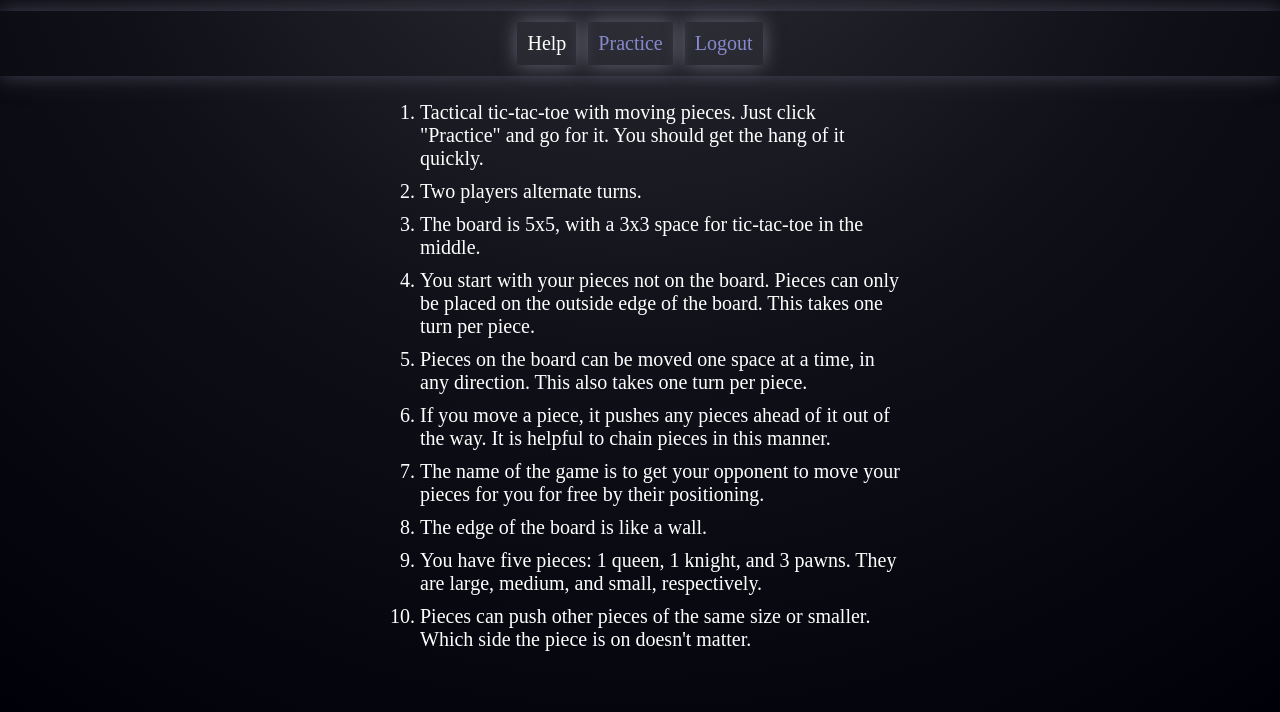
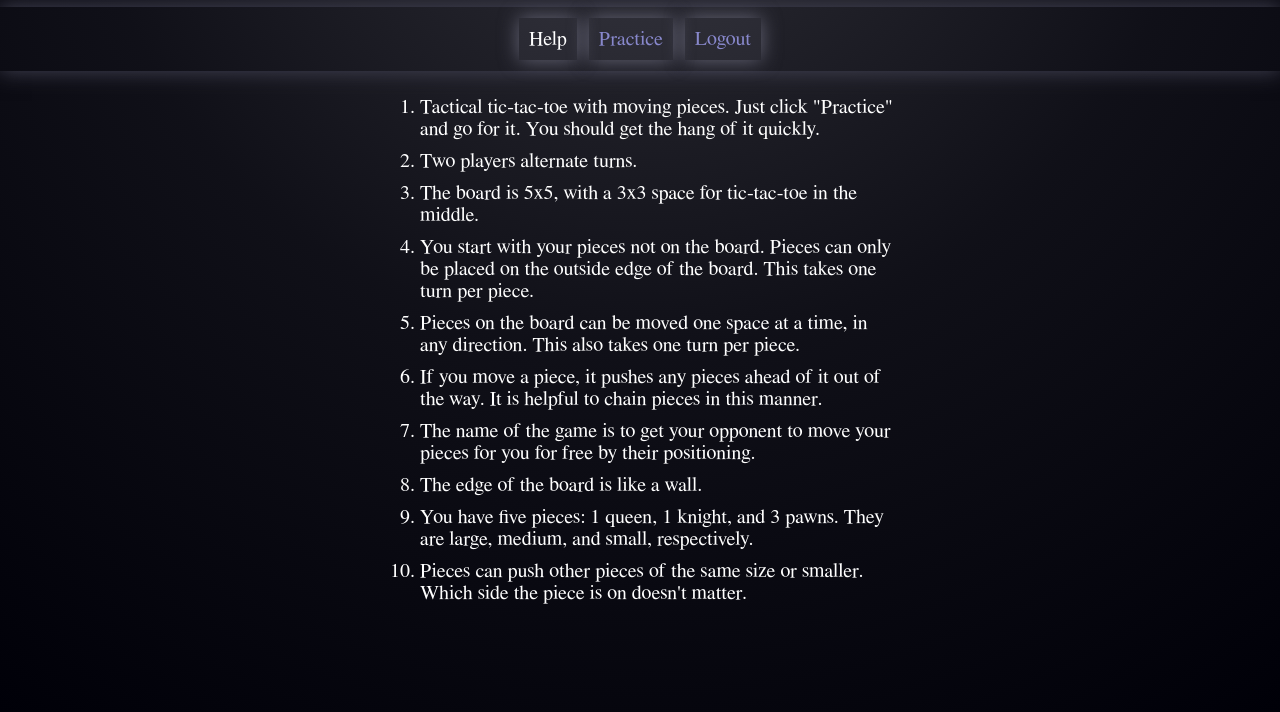
Before and after one commit to knighton/toetactic, a website: page src/help_in.html in a window 1280 px wide. Shown: the part 213-925 px from the top of the page. Drawn offline with nearby package versions, Linux system fonts and the light colour scheme.

Commit message:
FreeSerif (displaying board pieces in Chrome).

```diff
--- a/src/help_in.html
+++ b/src/help_in.html
@@ -11,6 +11,7 @@ body {
         #000008 100%
     );
     height: 100%;
+    font-family: FreeSerif;
 }
 a:link {
     text-decoration: none;
```
Also changed, not shown: src/help_out.html (+1 -0 lines), src/index.html (+1 -0 lines), src/login.html (+1 -0 lines), src/main.html (+1 -0 lines), src/practice_in.html (+1 -0 lines), src/practice_out.html (+1 -0 lines), src/register.html (+1 -0 lines).
